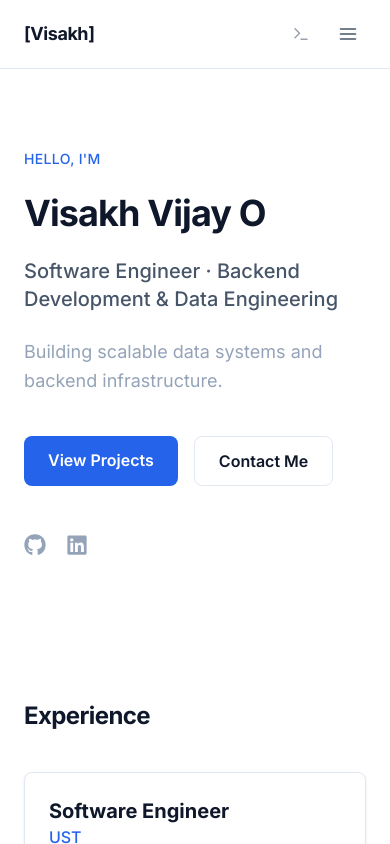
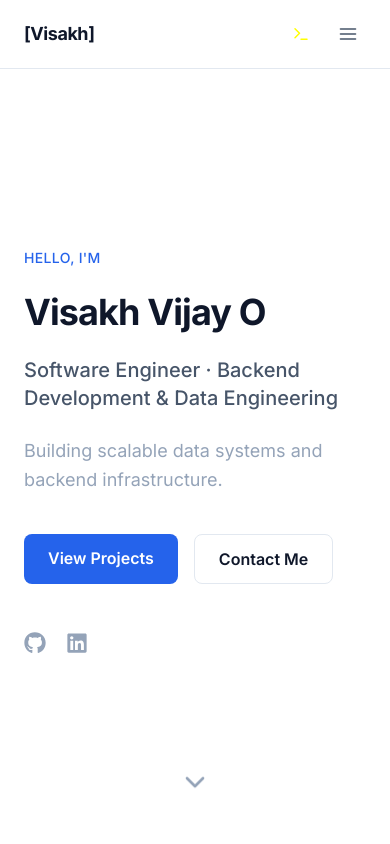
Before and after one commit to vskvj3/portfolio-nextjs, a Next.js app: page / in a window 390 px wide. Shown: the top 844 px of the page. Built offline with nearby package versions, Linux system fonts and the light colour scheme.

Commit message:
leaking terminal

```diff
--- a/src/components/default/DefaultHero.js
+++ b/src/components/default/DefaultHero.js
@@ -1,10 +1,16 @@
 import Link from "next/link";
 import { personalInfo } from "@/data/portfolioData";
 import { FaGithub, FaLinkedin } from "react-icons/fa";
+import { ChevronDown } from "lucide-react";
 
 export default function DefaultHero() {
+  const scrollToNext = (e) => {
+    e.preventDefault();
+    window.scrollBy({ top: window.innerHeight - 80, behavior: "smooth" });
+  };
+
   return (
-    <section className="py-20 md:py-32">
+    <section className="relative min-h-[calc(100vh-80px)] flex items-center py-20">
       <div className="container mx-auto px-6 max-w-4xl">
         <div className="space-y-6">
           {/* Greeting */}
@@ -76,6 +82,21 @@ export default function DefaultHero() {
           </div>
         </div>
       </div>
+
+      {/* Scroll Down Indicator */}
+      <div className="absolute bottom-8 left-1/2 transform -translate-x-1/2 animate-bounce cursor-pointer">
+        <a
+          href="#next"
+          onClick={scrollToNext}
+          className="transition-colors duration-200"
+          style={{ color: "var(--text-tertiary)" }}
+          onMouseEnter={(e) => (e.currentTarget.style.color = "var(--accent)")}
+          onMouseLeave={(e) => (e.currentTarget.style.color = "var(--text-tertiary)")}
+          aria-label="Scroll down"
+        >
+          <ChevronDown size={32} />
+        </a>
+      </div>
     </section>
   );
 }
--- a/src/components/shared/ModeToggle.js
+++ b/src/components/shared/ModeToggle.js
@@ -22,7 +22,7 @@ export default function ModeToggle() {
       {mode === "default" ? (
         <FiTerminal
           size={18}
-          className="text-gray-400 group-hover:text-blue-600 transition-colors duration-300"
+          className="text-gray-400 group-hover:!text-[#0ff] transition-colors duration-300 retro-glitch"
         />
       ) : (
         <FiSun
--- a/src/styles/globals.css
+++ b/src/styles/globals.css
@@ -85,3 +85,36 @@
     filter: blur(0px) brightness(1);
   }
 }
+
+/* Retro Lain-style glitch and phosphorus leak for mode toggle */
+@keyframes phosphorus-leak {
+  0%, 85%, 100% {
+    filter: drop-shadow(0 0 0px transparent);
+    transform: translate(0) scale(1);
+  }
+  88% {
+    filter: drop-shadow(-2px 0px 5px rgba(0, 255, 255, 0.9)) drop-shadow(2px 0px 5px rgba(57, 255, 20, 0.8));
+    transform: translate(-1px, 1px) scale(1.1);
+    color: #0ff;
+  }
+  91% {
+    filter: drop-shadow(2px 0px 5px rgba(0, 255, 255, 0.9)) drop-shadow(-2px 0px 5px rgba(57, 255, 20, 0.8));
+    transform: translate(1px, -1px) skewX(-10deg);
+    color: #39ff14;
+  }
+  94% {
+    filter: drop-shadow(-1px 0px 2px rgba(0, 255, 255, 0.5));
+    transform: translate(0) scale(1);
+  }
+}
+
+.retro-glitch {
+  display: block;
+  animation: phosphorus-leak 4s infinite;
+}
+
+.retro-glitch:hover {
+  animation: none;
+  filter: drop-shadow(0 0 8px rgba(57, 255, 20, 0.8)) drop-shadow(0 0 12px rgba(0, 255, 255, 0.6));
+  color: #0ff;
+}
```
